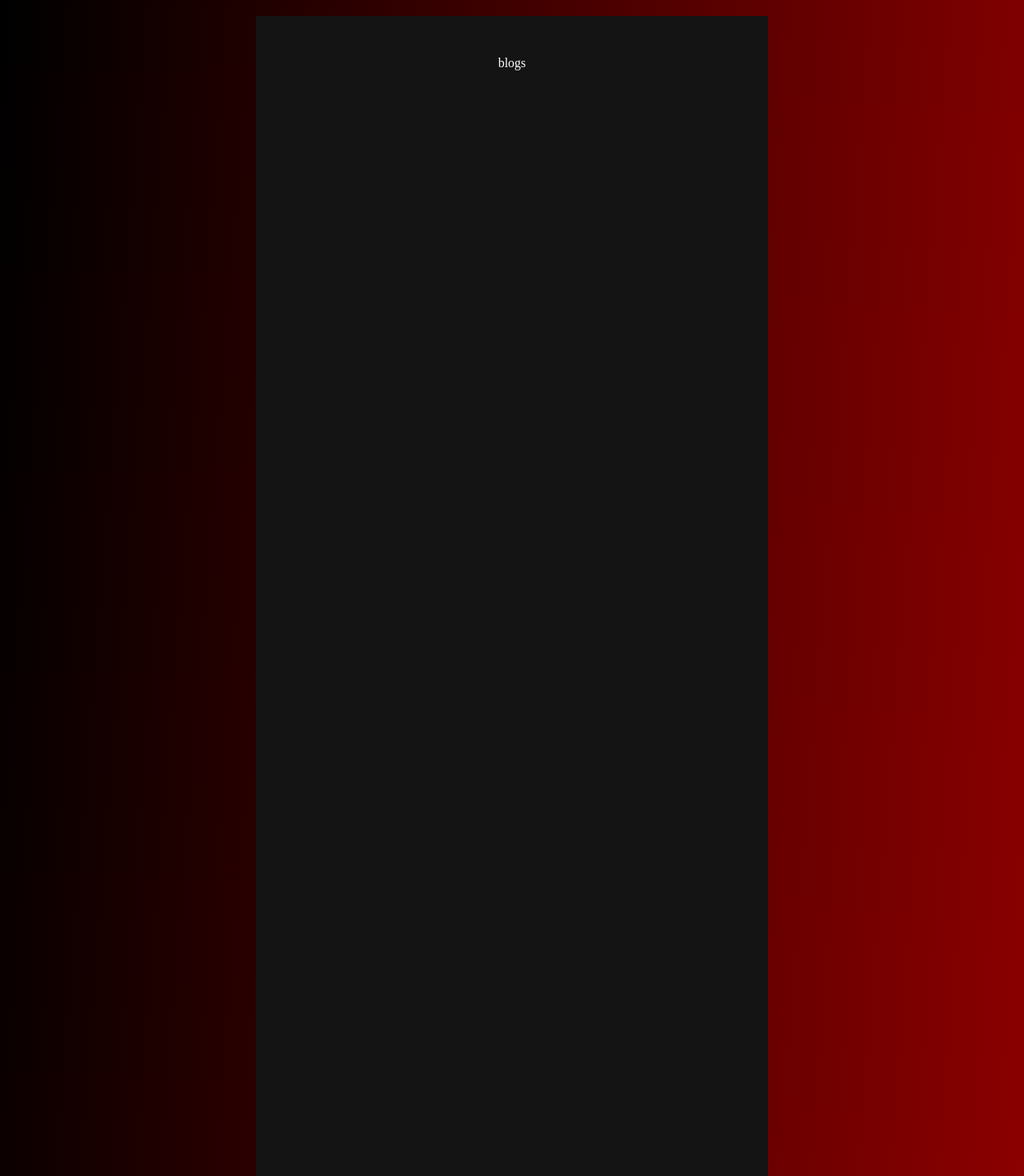
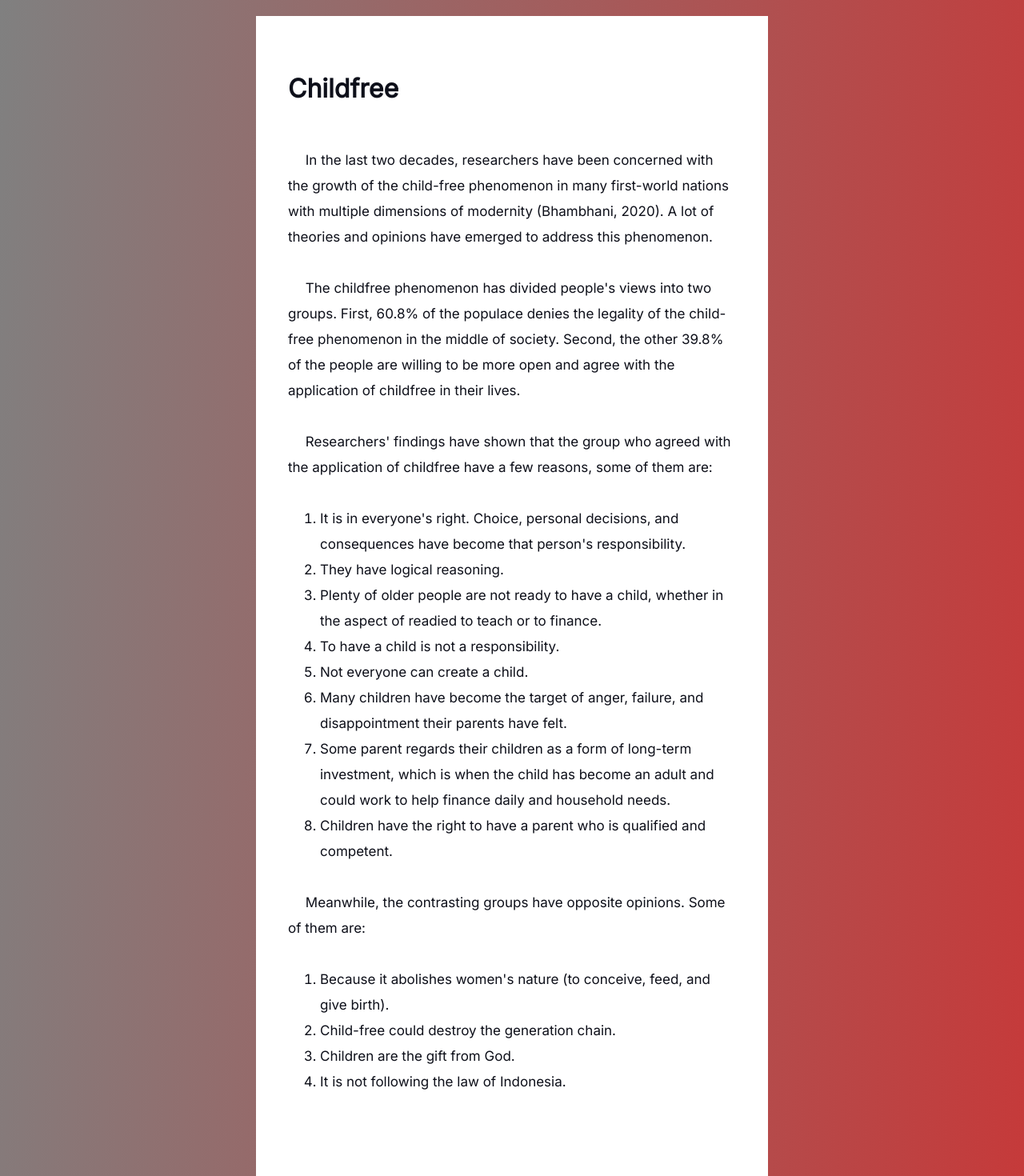
Before and after one commit to Raehan-Ramadhan/webdev-journey-web, a Next.js app: page /blogs in a window 1280 px wide. Shown: the top 1470 px of the page at 80% size. Built offline with nearby package versions, Linux system fonts and the light colour scheme.

Commit message:
blogs text

```diff
--- a/pages/blogs.css
+++ b/pages/blogs.css
@@ -1,20 +1,31 @@
+@import url("https://fonts.googleapis.com/css2?family=Inter:wght@400&display=swap");
+
 * {
+	font-family: "inter", sans-serif;
 	box-sizing: border-box;
-	color: white;
+	color: #0e101a;
 }
 
 html {
 	display: flex;
 	justify-content: center;
-	background: linear-gradient(to bottom right, black, red);
+	background: linear-gradient(to bottom right, gray, red);
 }
 
 body {
 	height: 2000vh;
 	width: 50vw;
-	background-color: rgb(20, 20, 20);
+	background-color: white;
 	display: flex;
-	padding: 50px 20px;
+	padding: 50px 40px;
 	margin: 20px 0;
 	justify-content: center;
 }
+
+p,
+ol,
+li {
+	margin: 0;
+	font-size: 17px;
+	line-height: 32px;
+}
--- a/pages/blogs.tsx
+++ b/pages/blogs.tsx
@@ -1,7 +1,72 @@
 import "./blogs.css";
-
 function blogs() {
-	return <div>blogs</div>;
+	return (
+		<>
+			<h1>Childfree</h1>
+			<p>&nbsp;</p>
+			<p>
+				&emsp; In the last two decades, researchers have been concerned with the
+				growth of the child-free phenomenon in many first-world nations with
+				multiple dimensions of modernity (Bhambhani, 2020). A lot of theories
+				and opinions have emerged to address this phenomenon.
+			</p>
+			<p>&nbsp;</p>
+			<p>
+				&emsp; The childfree phenomenon has divided people&apos;s views into two
+				groups. First, 60.8% of the populace denies the legality of the
+				child-free phenomenon in the middle of society. Second, the other 39.8%
+				of the people are willing to be more open and agree with the application
+				of childfree in their lives.
+			</p>
+			<p>&nbsp;</p>
+			<p>
+				&emsp; Researchers&apos; findings have shown that the group who agreed
+				with the application of childfree have a few reasons, some of them are:
+			</p>
+			<p>&nbsp;</p>
+			<ol>
+				<li>
+					It is in everyone&apos;s right. Choice, personal decisions, and
+					consequences have become that person&apos;s responsibility.
+				</li>
+				<li>They have logical reasoning.</li>
+				<li>
+					Plenty of older people are not ready to have a child, whether in the
+					aspect of readied to teach or to finance.
+				</li>
+				<li>To have a child is not a responsibility.</li>
+				<li>Not everyone can create a child.</li>
+				<li>
+					Many children have become the target of anger, failure, and
+					disappointment their parents have felt.
+				</li>
+				<li>
+					Some parent regards their children as a form of long-term investment,
+					which is when the child has become an adult and could work to help
+					finance daily and household needs.
+				</li>
+				<li>
+					Children have the right to have a parent who is qualified and
+					competent.
+				</li>
+			</ol>
+			<p>&nbsp;</p>
+			<p>
+				&emsp; Meanwhile, the contrasting groups have opposite opinions. Some of
+				them are:
+			</p>
+			<p>&nbsp;</p>
+			<ol>
+				<li>
+					Because it abolishes women&apos;s nature (to conceive, feed, and give
+					birth).
+				</li>
+				<li>Child-free could destroy the generation chain.</li>
+				<li>Children are the gift from God.</li>
+				<li>It is not following the law of Indonesia.</li>
+			</ol>
+		</>
+	);
 }
 
 export default blogs;
```
